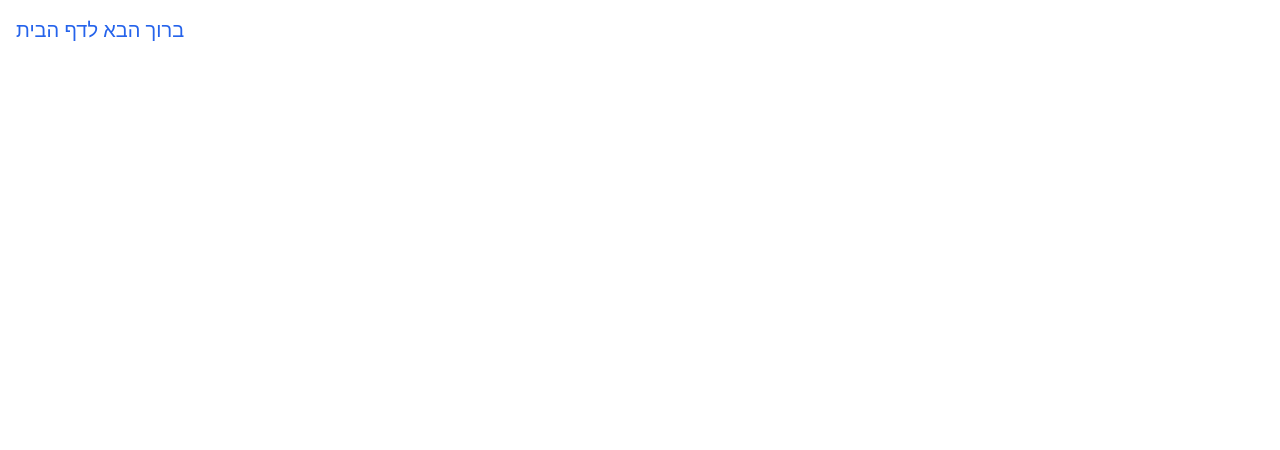
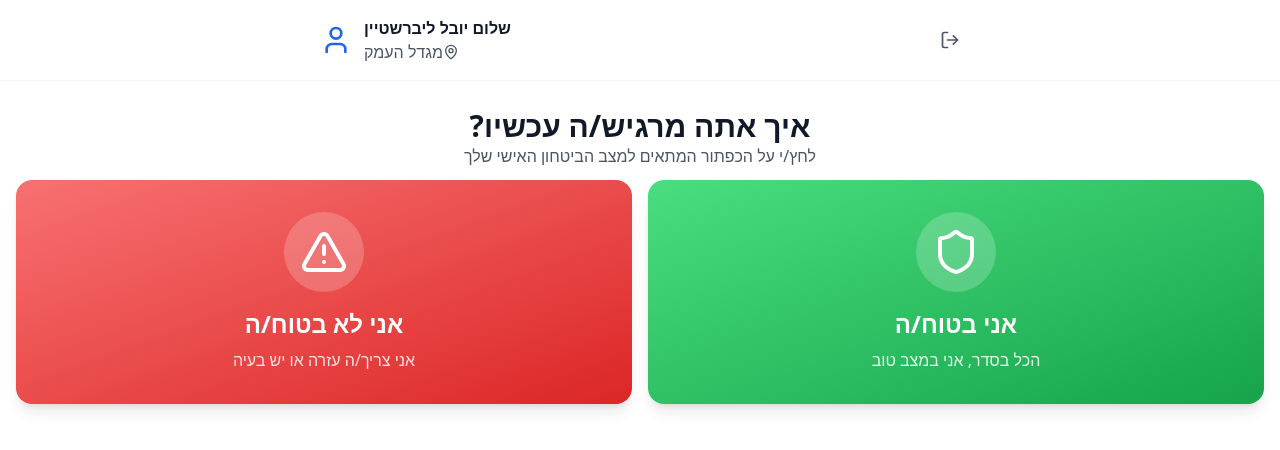
Before and after one commit to yuvalleberstein21/safeZone, a React (Vite) app in the folder client/: page / in a window 1280 px wide. Shown: the top 450 px of the page. Built offline with nearby package versions, Linux system fonts and the light colour scheme.

Commit message:
start ui home page with buttons

```diff
--- a/client/src/App.tsx
+++ b/client/src/App.tsx
@@ -4,7 +4,11 @@ import './App.css';
 
 function App() {
   const element = useRoutes(routes);
-  return <div className="p-4">{element}</div>;
+  return (
+    <div className="p-4" dir="rtl">
+      {element}
+    </div>
+  );
 }
 
 export default App;
--- /dev/null
+++ b/client/src/components/ui/Header.tsx
@@ -0,0 +1,28 @@
+import { User, LogOut, MapPin } from 'lucide-react';
+
+const Header = () => {
+  return (
+    <div className="bg-white shadow-sm">
+      <div className="max-w-2xl mx-auto px-4 py-4 flex justify-between items-center">
+        <div className="flex items-center space-x-3">
+          <User className="h-8 w-8 text-blue-600" />
+          <div>
+            <h1 className="font-bold text-gray-900">שלום יובל ליברשטיין</h1>
+            <p className="flex items-center text-md text-gray-600">
+              מגדל העמק
+              <MapPin className="h-4 w-4" />
+            </p>
+          </div>
+        </div>
+        <button
+          // onClick={() => setCurrentUser(null)}
+          className="text-gray-600 hover:text-gray-900"
+        >
+          <LogOut className="h-5 w-5" />
+        </button>
+      </div>
+    </div>
+  );
+};
+
+export default Header;
--- a/client/src/main.tsx
+++ b/client/src/main.tsx
@@ -4,12 +4,14 @@ import App from './App.tsx';
 import { ReactQueryDevtools } from '@tanstack/react-query-devtools';
 import { QueryClient, QueryClientProvider } from '@tanstack/react-query';
 import { BrowserRouter } from 'react-router-dom';
+import Header from './components/ui/Header.tsx';
 
 const queryClient = new QueryClient();
 
 createRoot(document.getElementById('root')!).render(
   <QueryClientProvider client={queryClient}>
     <BrowserRouter>
+      <Header />
       <App />
     </BrowserRouter>
     <ReactQueryDevtools initialIsOpen={false} />
--- a/client/src/pages/Home.tsx
+++ b/client/src/pages/Home.tsx
@@ -1,5 +1,52 @@
+import { AlertTriangle, Shield } from 'lucide-react';
+
 const Home = () => {
-  return <h1 className="text-blue-600 text-xl">ברוך הבא לדף הבית</h1>;
+  return (
+    <div className="py-3">
+      <div className="text-center">
+        <h2 className="text-3xl font-bold text-gray-900">
+          איך אתה מרגיש/ה עכשיו?
+        </h2>
+        <p className="text-gray-600">
+          לחץ/י על הכפתור המתאים למצב הביטחון האישי שלך
+        </p>
+
+        <div className="grid grid-cols-1 md:grid-cols-2 gap-4 mt-3">
+          {/* Safe Button */}
+          <button
+            // onClick={() => handleSafetyReport(true)}
+            className="group relative bg-gradient-to-br from-green-400 to-green-600 hover:from-green-500 hover:to-green-700 text-white rounded-2xl p-8 shadow-lg hover:shadow-xl transition-all duration-300 transform hover:-translate-y-1"
+          >
+            <div className="flex flex-col items-center space-y-4">
+              <div className="p-4 bg-white/20 rounded-full group-hover:bg-white/30 transition-colors">
+                <Shield className="h-12 w-12" />
+              </div>
+              <div className="text-center">
+                <h3 className="text-2xl font-bold mb-2">אני בטוח/ה</h3>
+                <p className="text-green-100">הכל בסדר, אני במצב טוב</p>
+              </div>
+            </div>
+          </button>
+
+          {/* Unsafe Button */}
+          <button
+            // onClick={() => setShowReportModal(true)}
+            className="group relative bg-gradient-to-br from-red-400 to-red-600 hover:from-red-500 hover:to-red-700 text-white rounded-2xl p-8 shadow-lg hover:shadow-xl transition-all duration-300 transform hover:-translate-y-1"
+          >
+            <div className="flex flex-col items-center space-y-4">
+              <div className="p-4 bg-white/20 rounded-full group-hover:bg-white/30 transition-colors">
+                <AlertTriangle className="h-12 w-12" />
+              </div>
+              <div className="text-center">
+                <h3 className="text-2xl font-bold mb-2">אני לא בטוח/ה</h3>
+                <p className="text-red-100">אני צריך/ה עזרה או יש בעיה</p>
+              </div>
+            </div>
+          </button>
+        </div>
+      </div>
+    </div>
+  );
 };
 
 export default Home;
```
